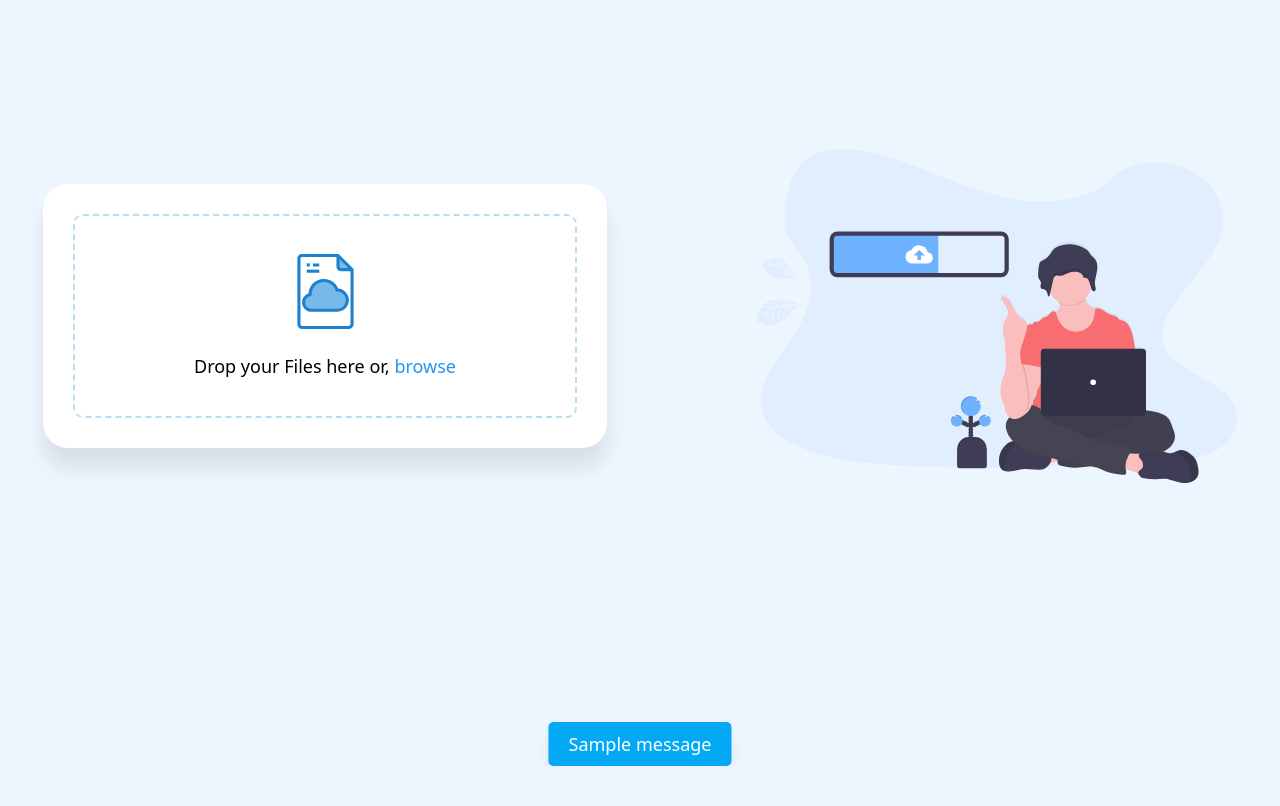
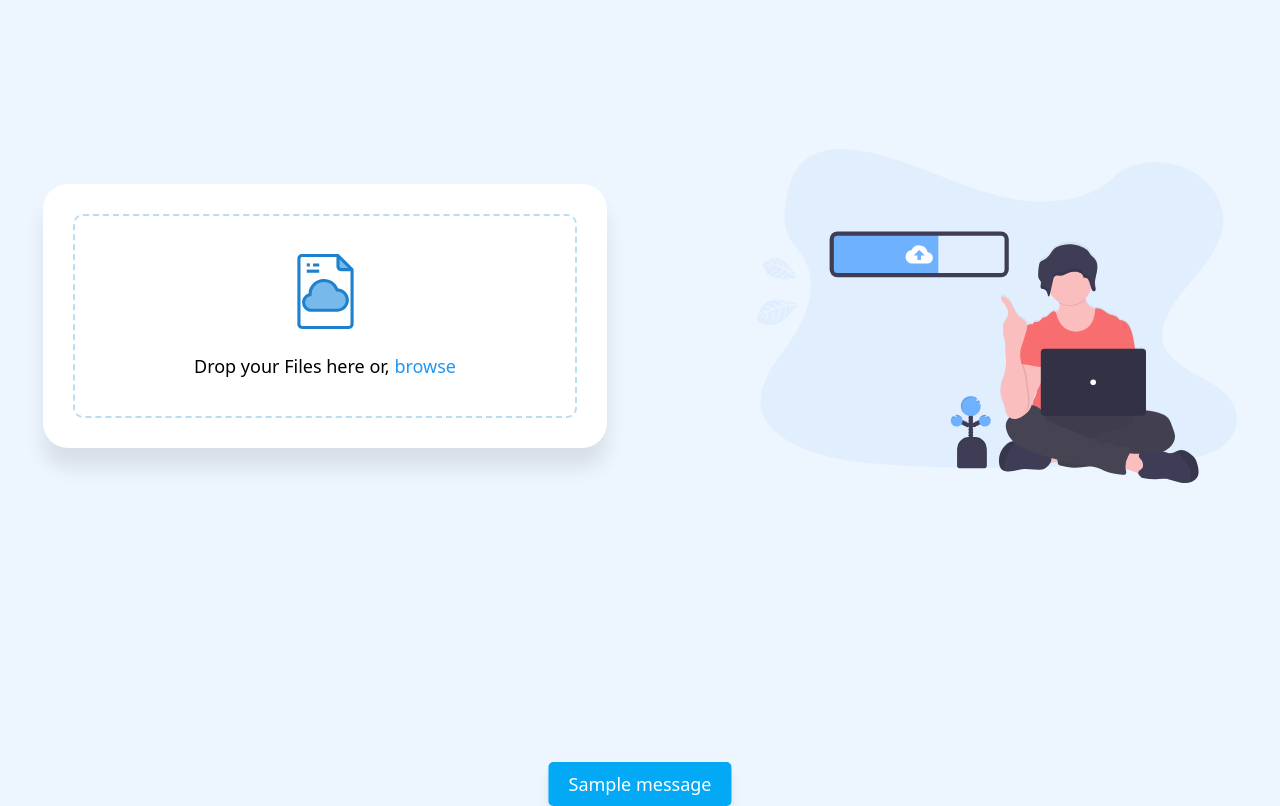
Before and after one commit to naitikvarshney/inShareFront, a plain HTML site: page index.html in a window 1280 px wide. Shown: the part 84-890 px from the top of the page. Before the commit the page ends 850 px from the top, so only its background shows below. Drawn offline with Linux system fonts and the light colour scheme.

Commit message:
Update style.css

```diff
--- a/style.css
+++ b/style.css
@@ -253,7 +253,7 @@
     position: absolute;
     bottom: 10px;
     right: 50%;
-    transform: translate(50%, 60px);
+    transform: translate(50%, 100px);
     padding: 10px 20px;
     background: var(--light-blue);
     color: #fff;
```
